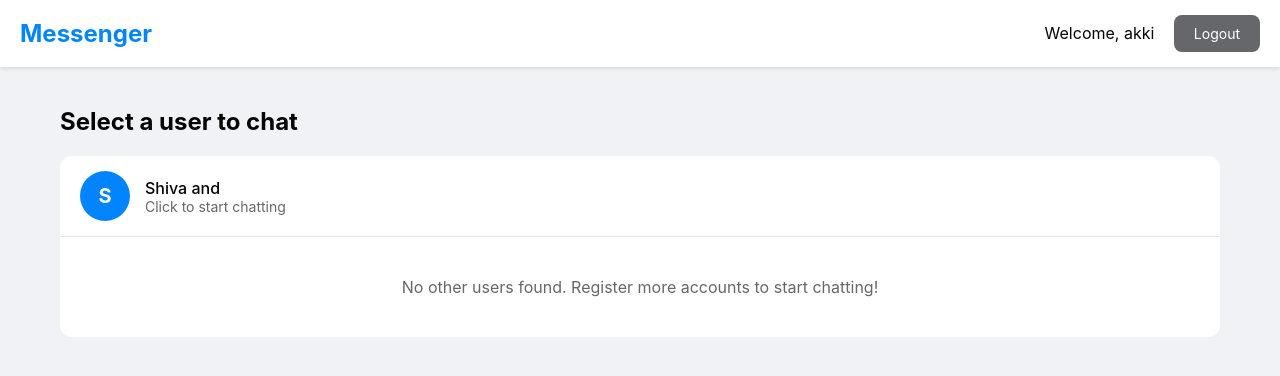
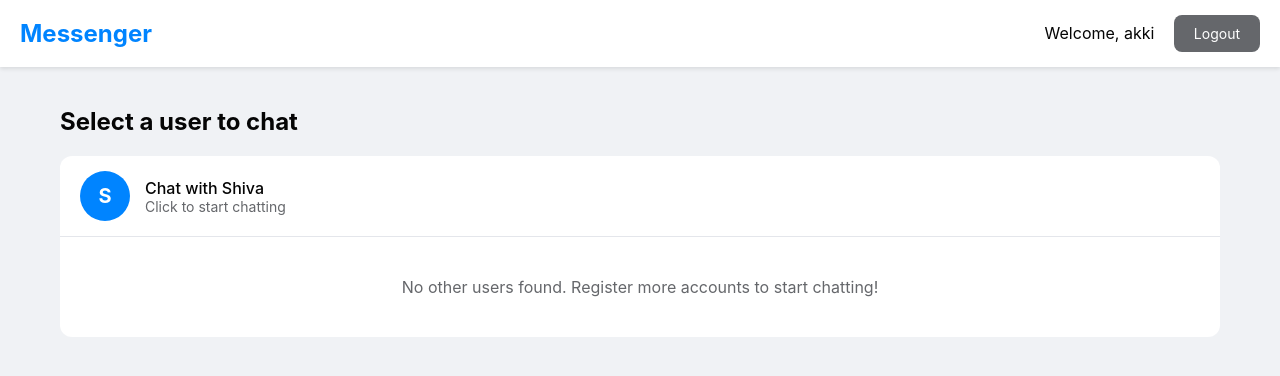
Before and after one commit to Akash-Patnamsetty/realtime-messenger-django, a Django app: page /room/ in a window 1280 px wide. Shown: the top 376 px of the page. Run offline with Django 5.2, Linux system fonts and the light colour scheme; a user stored in the database is signed in; data comes from the database, SQL or seed files in the repository.

Commit message:
modify in ui

```diff
--- a/newapp/templates/main1.html
+++ b/newapp/templates/main1.html
@@ -138,7 +138,7 @@
                         {{ i.username|first|upper }} {{i.username.id}}
                     </div>
                     <div style="margin-left: 15px;">
-                        <div style="font-weight: 500;">{{i.username}} and </div>
+                        <div style="font-weight: 500;">Chat with {{i.username}}</div>
                         <div style="color: var(--color-text-secondary); font-size: 14px;">Click to start chatting</div>
                     </div>
                 </div>
```
